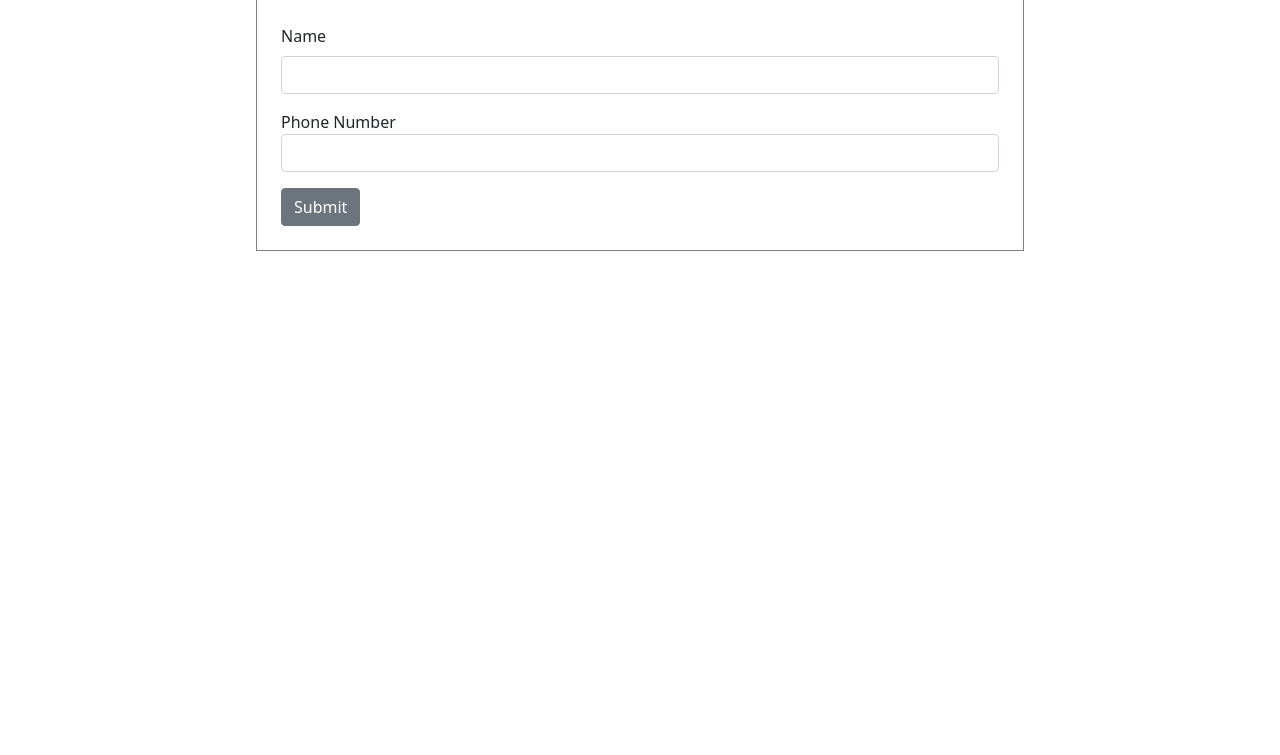
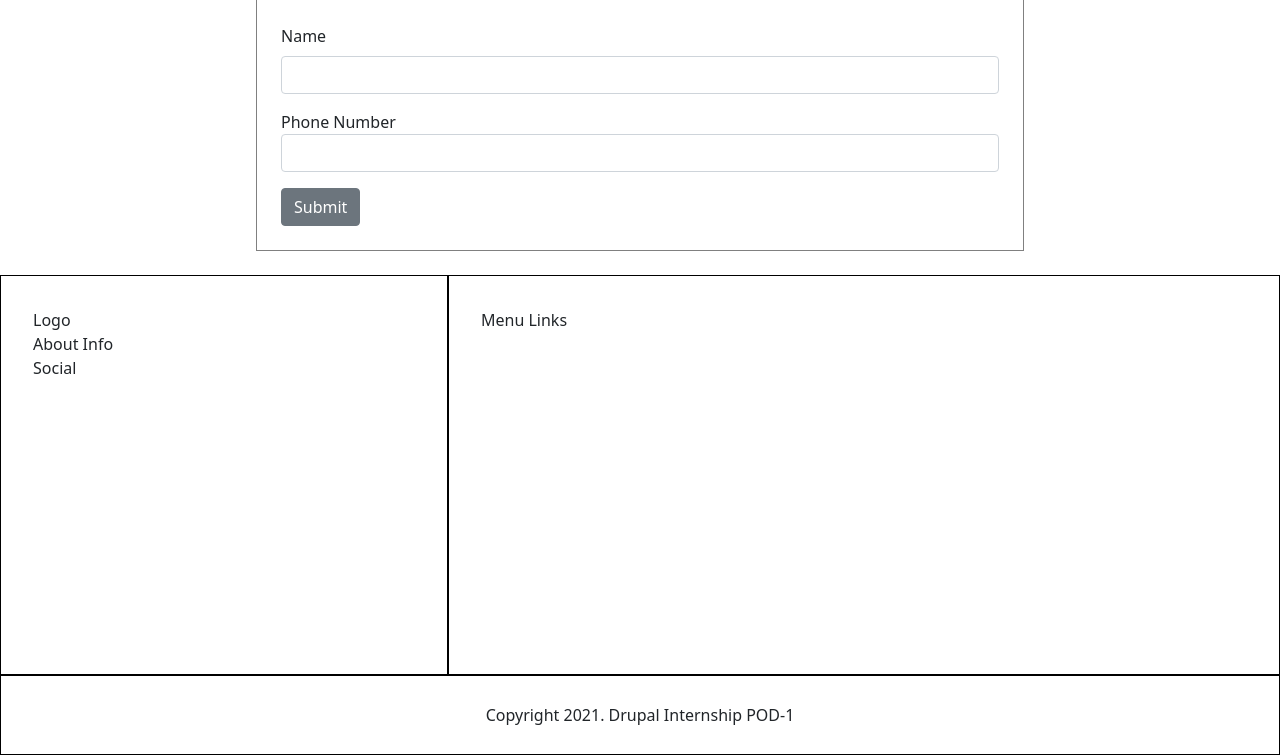
Before and after one commit to Libbna/CUSTOM-CMS, a PHP site: page /home in a window 1280 px wide. Shown: the part 121-876 px from the top of the page. Before the commit the page ends 372 px from the top, so only its background shows below. Run offline with PHP 8.4, Linux system fonts and the light colour scheme; some libraries are stand-ins or nearby versions.

Commit message:
#56: Added footer template and styled layout of the footer

```diff
--- /dev/null
+++ b/views/templates/footer.html.twig
@@ -0,0 +1,21 @@
+<footer>
+
+	<div class="footer__container">
+
+
+		<div class="footer__box1">
+			<div class="footerBox1__logoBox">Logo</div>
+			<div class="footerBox1__aboutInfo">About Info</div>
+			<div class="footerBox1__socialBox">Social</div>
+		</div>
+
+		<div class="footer__box2">
+			<div class="footerBox2__menuContainer">Menu Links</div>
+		</div>
+
+	</div>
+
+	<div class="footer__copyrightContainer">Copyright 2021. Drupal Internship POD-1</div>
+
+
+</footer>
--- a/views/templates/home.html.twig
+++ b/views/templates/home.html.twig
@@ -4,7 +4,7 @@
 
 {% block body %}
 	<div class="home__form mt-5 d-flex justify-content-center">
-		<form action="/custom_cms/home-contact-insert" class = "p-4" method = "POST">
+		<form action="/custom_cms/home-contact-insert" class = "p-4 mb-4" method = "POST">
 			<div class="home__input mb-3">
 				<label class="form-label">Name</label>
 				<input type="text" name="userName" class="form-control" autocomplete = "off"/>
--- a/views/templates/layout.html.twig
+++ b/views/templates/layout.html.twig
@@ -8,6 +8,7 @@
 		<link href="https://cdn.jsdelivr.net/npm/bootstrap@5.1.3/dist/css/bootstrap.min.css" rel="stylesheet" integrity="sha384-1BmE4kWBq78iYhFldvKuhfTAU6auU8tT94WrHftjDbrCEXSU1oBoqyl2QvZ6jIW3" crossorigin="anonymous">
 		<link rel="stylesheet" href="assets/css/style.css">
 		<link rel="stylesheet" href="/assets/css/header.css">
+		<link rel="stylesheet" href="assets/css/main.css">
 		<script src="https://cdn.ckeditor.com/ckeditor5/31.1.0/classic/ckeditor.js"></script>
 
 
@@ -15,7 +16,7 @@
 	<body>
 		{% block header %}{% endblock %}
 
-		<nav class = "p-3 bg-secondary">
+		<nav class="p-3 bg-secondary">
 			<ul class="nav d-flex justify-content-end">
 				<li class="nav-item">
 					<a href="home" class="nav-link active text-white">
@@ -41,6 +42,10 @@
 		</nav>
 
 		{% block body %}{% endblock %}
+
+		{% include "footer.html.twig" %}
 		<script src="assets/js/ck_editor.js"></script>
 	</body>
+
+
 </html>
```
